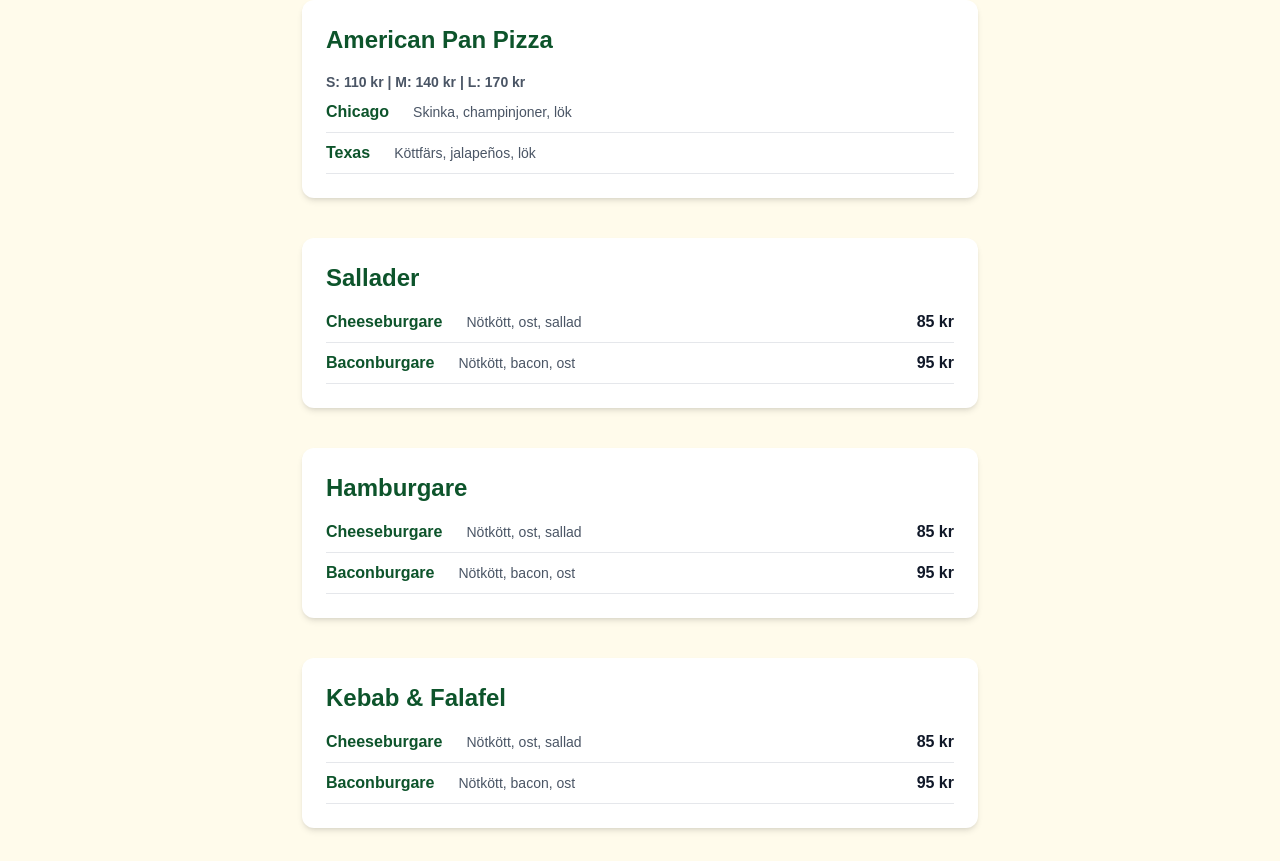
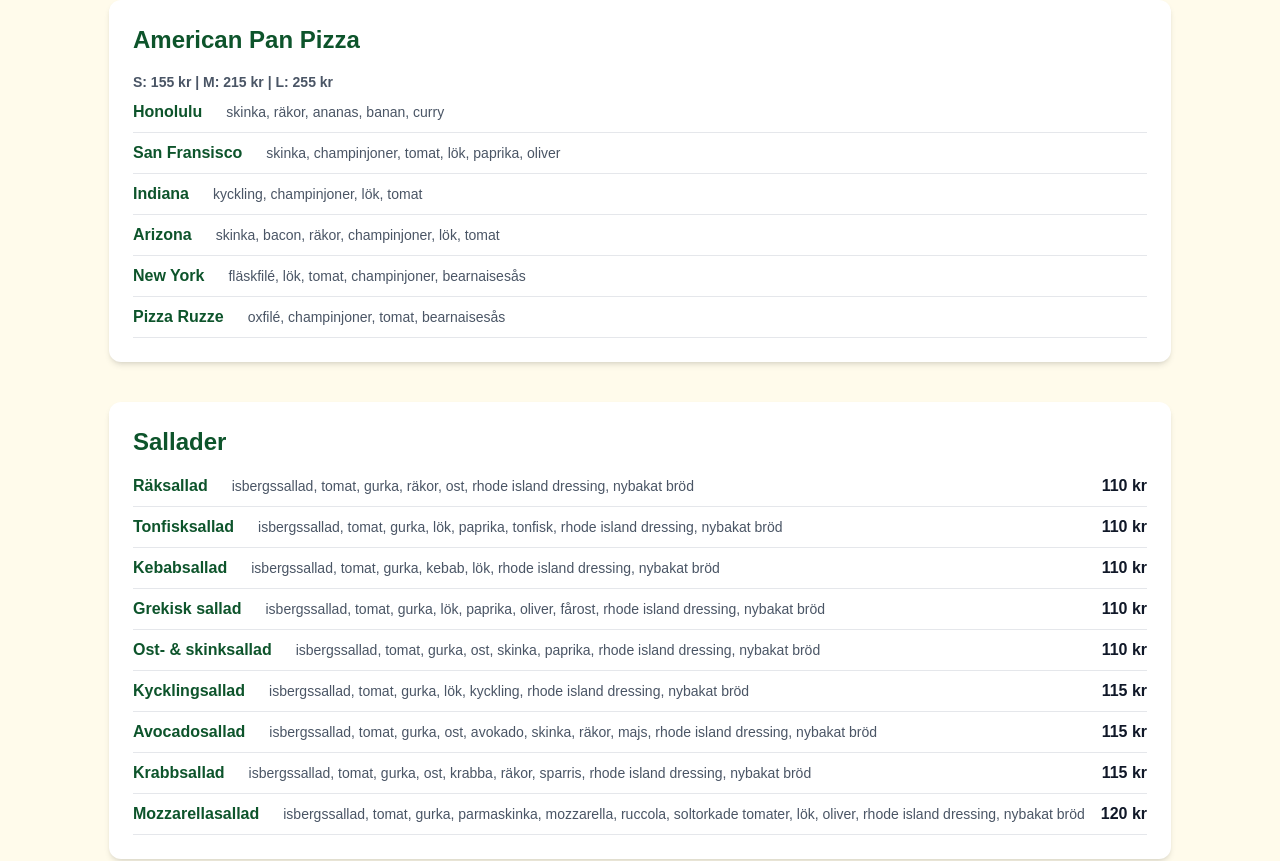
Before and after one commit to annkar73/pizzahuset, a Next.js app: page /menu in a window 1280 px wide. Shown: the part 3539-4400 px from the top of the page. Built offline with nearby package versions, Linux system fonts and the light colour scheme.

Commit message:
update menu array

```diff
--- a/src/data/menu.ts
+++ b/src/data/menu.ts
@@ -117,32 +117,51 @@ export const menu: IMenuCategory[] = [
   },
   {
     title: "American Pan Pizza",
-    panPrices: { S: 110, M: 140, L: 170 },
+    panPrices: { S: 155, M: 215, L: 255 },
     items: [
-      { name: "Chicago", ingredients: "Skinka, champinjoner, lök" },
-      { name: "Texas", ingredients: "Köttfärs, jalapeños, lök" },
+      { name: "Honolulu", ingredients: "skinka, räkor, ananas, banan, curry" },
+      { name: "San Fransisco", ingredients: "skinka, champinjoner, tomat, lök, paprika, oliver" },
+      { name: "Indiana", ingredients: "kyckling, champinjoner, lök, tomat" },
+      { name: "Arizona", ingredients: "skinka, bacon, räkor, champinjoner, lök, tomat" },
+      { name: "New York", ingredients: "fläskfilé, lök, tomat, champinjoner, bearnaisesås" },
+      { name: "Pizza Ruzze", ingredients: "oxfilé, champinjoner, tomat, bearnaisesås" },
     ],
   },
   {
     title: "Sallader",
     items: [
-      { name: "Cheeseburgare", ingredients: "Nötkött, ost, sallad", price: 85 },
-      { name: "Baconburgare", ingredients: "Nötkött, bacon, ost", price: 95 },
+      { name: "Räksallad", ingredients: "isbergssallad, tomat, gurka, räkor, ost, rhode island dressing, nybakat bröd", price: 110 },
+      { name: "Tonfisksallad", ingredients: "isbergssallad, tomat, gurka, lök, paprika, tonfisk, rhode island dressing, nybakat bröd", price: 110 },
+      { name: "Kebabsallad", ingredients: "isbergssallad, tomat, gurka, kebab, lök, rhode island dressing, nybakat bröd", price: 110 },
+      { name: "Grekisk sallad", ingredients: "isbergssallad, tomat, gurka, lök, paprika, oliver, fårost, rhode island dressing, nybakat bröd", price: 110 },
+      { name: "Ost- & skinksallad", ingredients: "isbergssallad, tomat, gurka, ost, skinka, paprika, rhode island dressing, nybakat bröd", price: 110 },
+      { name: "Kycklingsallad", ingredients: "isbergssallad, tomat, gurka, lök, kyckling, rhode island dressing, nybakat bröd", price: 115 },
+      { name: "Avocadosallad", ingredients: "isbergssallad, tomat, gurka, ost, avokado, skinka, räkor, majs, rhode island dressing, nybakat bröd", price: 115 },
+      { name: "Krabbsallad", ingredients: "isbergssallad, tomat, gurka, ost, krabba, räkor, sparris, rhode island dressing, nybakat bröd", price: 115 },
+      { name: "Mozzarellasallad", ingredients: "isbergssallad, tomat, gurka, parmaskinka, mozzarella, ruccola, soltorkade tomater, lök, oliver, rhode island dressing, nybakat bröd", price: 120 },
     ],
   },
 
   {
     title: "Hamburgare",
     items: [
-      { name: "Cheeseburgare", ingredients: "Nötkött, ost, sallad", price: 85 },
-      { name: "Baconburgare", ingredients: "Nötkött, bacon, ost", price: 95 },
+      { name: "Hamburgare med bröd, 90g", ingredients: "bröd, läsk", price: 80 },
+      { name: "Hamburgertallrik, 90g", ingredients: "strips, läsk", price: 90 },
+      { name: "Hamburgare med bröd, 150g", ingredients: "bröd, läsk", price: 95 },
+      { name: "Hamburgertallrik, 150g", ingredients: "strips, läsk", price: 100 },
     ],
   },
   {
     title: "Kebab & Falafel",
     items: [
-      { name: "Cheeseburgare", ingredients: "Nötkött, ost, sallad", price: 85 },
-      { name: "Baconburgare", ingredients: "Nötkött, bacon, ost", price: 95 },
+      { name: "Kebabtallrik", ingredients: "med strips", price: 100 },
+      { name: "Kebabrulle", ingredients: "", price: 100 },
+      { name: "Kebab skrovmål", ingredients: "med strips", price: 115 },
+      { name: "Kebab med bröd", ingredients: "med bröd", price: 90 },
+      { name: "Kycklingrulle", ingredients: "Nötkött, ost, sallad", price: 100 },
+      { name: "Ost- & skinkrulle", ingredients: "Nötkött, bacon, ost", price: 95 },
+      { name: "Kycklingtallrik", ingredients: "Nötkött, ost, sallad", price: 115 },
+      { name: "Falafelrulle", ingredients: "Nötkött, bacon, ost", price: 95 },
     ],
   },
   {
```
